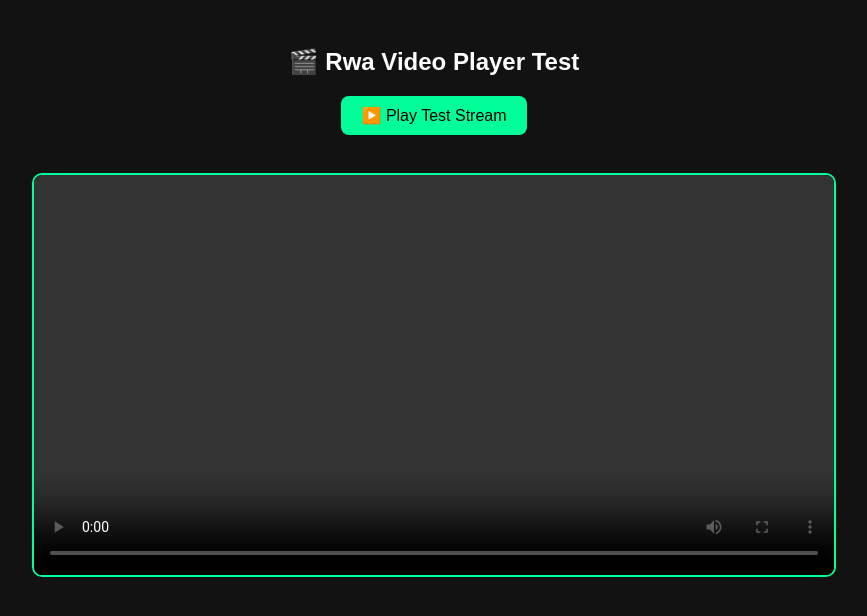
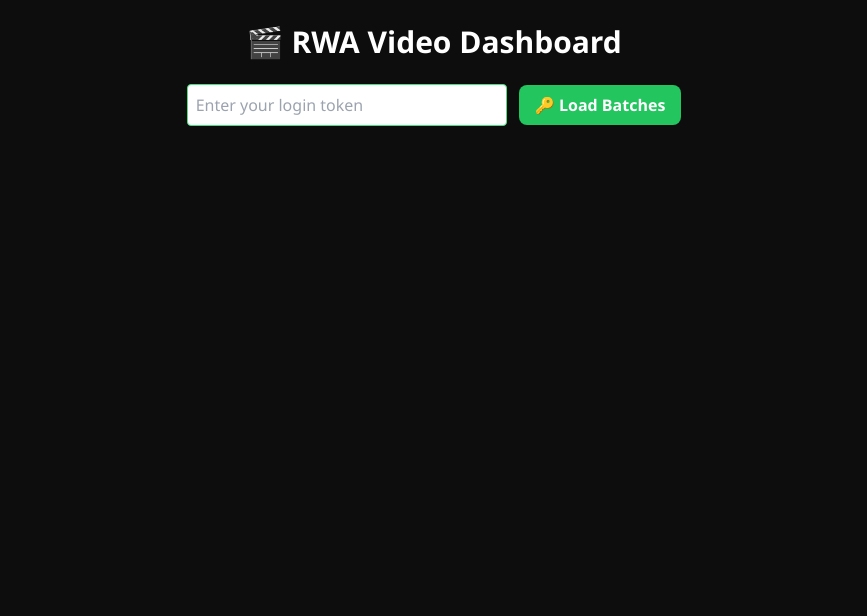
Before and after one commit to Passsmpaas/RwaVideoPlayer, a website: page RwaVideoPlayer/public/test.html in a window 1280 px wide. Shown: the whole page, without its empty margins (206-1073 px from the left). Drawn offline with nearby package versions, Linux system fonts and the light colour scheme.

Commit message:
Update test.html

```diff
--- a/RwaVideoPlayer/public/test.html
+++ b/RwaVideoPlayer/public/test.html
@@ -1,70 +1,105 @@
 <!DOCTYPE html>
 <html lang="en">
 <head>
-  <meta charset="UTF-8" />
-  <meta name="viewport" content="width=device-width, initial-scale=1.0" />
-  <title>Rwa Video Player Test</title>
-  <script src="https://cdn.jsdelivr.net/npm/hls.js@latest"></script>
+  <meta charset="UTF-8">
+  <title>🎬 RWA Video Dashboard</title>
+  <meta name="viewport" content="width=device-width, initial-scale=1.0">
+  <script src="https://cdn.tailwindcss.com"></script>
   <style>
-    body {
-      background: #121212;
-      color: white;
-      font-family: Arial, sans-serif;
-      text-align: center;
-      padding: 20px;
+    body { background: #0d0d0d; color: white; font-family: 'Segoe UI', sans-serif; }
+    .video-container {
+      position: relative; width: 100%; max-width: 900px; margin: auto;
+      border: 2px solid #22c55e; border-radius: 15px; overflow: hidden;
+      box-shadow: 0px 0px 20px rgba(34,197,94,0.5);
     }
-    #video {
-      width: 90%;
-      max-width: 800px;
-      margin-top: 20px;
-      border: 2px solid #00ff99;
-      border-radius: 10px;
-    }
-    button {
-      background: #00ff99;
-      color: #000;
-      font-size: 16px;
-      padding: 10px 20px;
-      border: none;
-      border-radius: 8px;
-      cursor: pointer;
-    }
-    button:hover {
-      background: #00cc77;
-    }
+    video { width: 100%; height: auto; display: block; background: black; }
   </style>
 </head>
-<body>
-  <h2>🎬 Rwa Video Player Test</h2>
-  <button onclick="playStream()">▶️ Play Test Stream</button>
-  <br /><br />
-  <video id="video" controls></video>
+<body class="flex flex-col items-center justify-start min-h-screen p-6">
 
+  <h1 class="text-3xl font-bold mb-6">🎬 RWA Video Dashboard</h1>
+
+  <!-- Step 1: Enter Token -->
+  <div id="loginSection" class="mb-6">
+    <input id="tokenInput" type="text" placeholder="Enter your login token"
+           class="p-2 w-80 rounded border border-green-400 text-black">
+    <button id="loadBatches"
+            class="ml-2 bg-green-500 hover:bg-green-600 px-4 py-2 rounded-lg font-semibold">
+      🔑 Load Batches
+    </button>
+  </div>
+
+  <!-- Step 2: Batch List -->
+  <div id="batchSection" class="hidden mb-6 w-full max-w-3xl">
+    <h2 class="text-xl font-semibold mb-3">📂 Your Batches</h2>
+    <ul id="batchList" class="grid grid-cols-1 sm:grid-cols-2 gap-4"></ul>
+  </div>
+
+  <!-- Step 3: Video Player -->
+  <div id="playerSection" class="hidden w-full max-w-3xl">
+    <h2 class="text-xl font-semibold mb-3">▶ Selected Video</h2>
+    <div class="video-container">
+      <video id="video" controls></video>
+    </div>
+  </div>
+
+  <!-- HLS.js -->
+  <script src="https://cdn.jsdelivr.net/npm/hls.js@latest"></script>
   <script>
-    function playStream() {
-      // 👇 Yahan apna m3u8 URL daal
-      const originalUrl =
-        "https://test-streams.mux.dev/x36xhzz/x36xhzz.m3u8";
+    const loadBtn = document.getElementById("loadBatches");
+    const batchSection = document.getElementById("batchSection");
+    const playerSection = document.getElementById("playerSection");
+    const batchList = document.getElementById("batchList");
+    const video = document.getElementById("video");
 
-      const proxiedUrl = `/proxy?url=${encodeURIComponent(originalUrl)}`;
-      const video = document.getElementById("video");
+    // ✅ Step 1: User enters token
+    loadBtn.addEventListener("click", async () => {
+      const token = document.getElementById("tokenInput").value.trim();
+      if (!token) return alert("⚠ Please enter a valid token");
+
+      try {
+        const res = await fetch("/api/batches", {
+          headers: { "Authorization": `Bearer ${token}` }
+        });
+        const data = await res.json();
+
+        batchList.innerHTML = "";
+        if (!data.batches || data.batches.length === 0) {
+          batchList.innerHTML = `<p class="text-red-400">❌ No batches found.</p>`;
+          return;
+        }
+
+        // ✅ Step 2: Show batches
+        batchSection.classList.remove("hidden");
+        data.batches.forEach(batch => {
+          const li = document.createElement("li");
+          li.className = "p-4 bg-gray-800 rounded-lg cursor-pointer hover:bg-green-600";
+          li.innerText = batch.name;
+          li.onclick = () => playVideo(batch.streamUrl);
+          batchList.appendChild(li);
+        });
+
+      } catch (err) {
+        console.error(err);
+        alert("❌ Failed to load batches.");
+      }
+    });
+
+    // ✅ Step 3: Play video
+    function playVideo(url) {
+      playerSection.classList.remove("hidden");
 
       if (Hls.isSupported()) {
         const hls = new Hls();
-        hls.loadSource(proxiedUrl);
+        hls.loadSource(url);
         hls.attachMedia(video);
-        hls.on(Hls.Events.MANIFEST_PARSED, function () {
-          video.play();
-        });
-      } else if (video.canPlayType("application/vnd.apple.mpegurl")) {
-        video.src = proxiedUrl;
-        video.addEventListener("loadedmetadata", () => {
-          video.play();
-        });
+      } else if (video.canPlayType('application/vnd.apple.mpegurl')) {
+        video.src = url;
       } else {
-        alert("Your browser does not support HLS playback.");
+        alert("Your browser does not support HLS.");
       }
     }
   </script>
+
 </body>
 </html>
```
